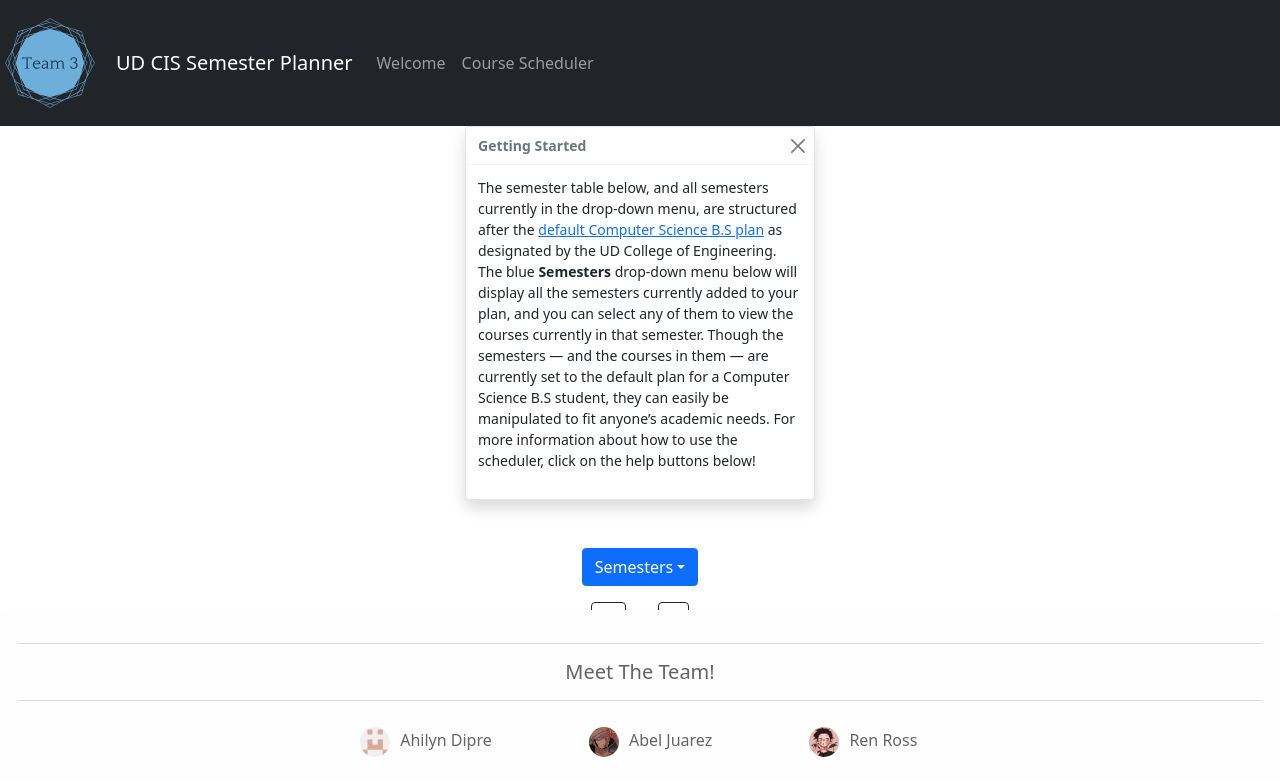
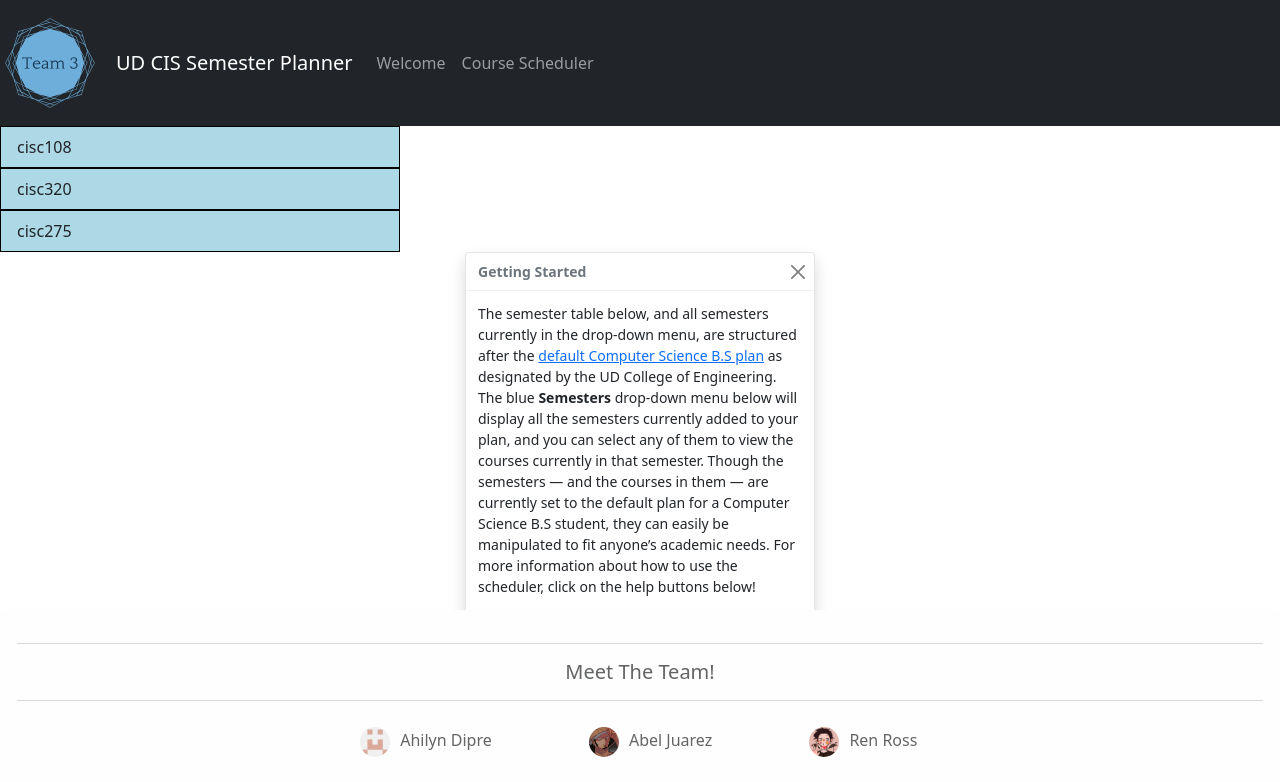
Before and after one commit to UD-CISC275-F21/ud-cis-scheduler-team-3, a React (Create React App) app: page /#/course-scheduler in a window 1280 px wide. Shown: the top 782 px of the page. Built offline with nearby package versions, Linux system fonts and the light colour scheme.

Commit message:
drag and drop portion

```diff
--- a/package.json
+++ b/package.json
@@ -4,6 +4,10 @@
   "version": "0.1.0",
   "private": true,
   "dependencies": {
+    "@chakra-ui/core": "^0.8.0",
+    "@emotion/core": "^10.1.1",
+    "@emotion/react": "^11.0.0",
+    "@emotion/styled": "^11.6.0",
     "@testing-library/jest-dom": "^5.14.1",
     "@testing-library/react": "^11.2.7",
     "@testing-library/user-event": "^12.8.3",
@@ -12,6 +16,8 @@
     "@types/react": "^17.0.26",
     "@types/react-dom": "^17.0.9",
     "bootstrap": "^5.1.3",
+    "emotion-theming": "^11.0.0",
+    "immutability-helper": "^3.1.1",
     "ngx-webstorage-service": "^4.1.0",
     "prop-types": "^15.7.2",
     "props": "^0.3.0",
--- a/src/App.tsx
+++ b/src/App.tsx
@@ -1,6 +1,8 @@
+import React from "react";
 import "./css/App.css";
-import React from "react";
 import { Footer, Header } from "./Components/WebsiteText";
+
+
 
 function App(): JSX.Element { // jsx.element = very important return type, function has to return jsx.element
 
--- a/src/Components/CourseScheduler.tsx
+++ b/src/Components/CourseScheduler.tsx
@@ -7,7 +7,9 @@ import { AddCourseModal, AddSemesterModal, RemoveCourseModal, RemoveSemesterModa
 import { CourseSchedulerMessage } from "./WebsiteText";
 import { defaultSemesters } from "./Semesters/DefaultSemesters";
 import { SemesterTable } from "./Semesters/SemesterTable";
-//import PopUp from "./Components/PopUpInstructions";
+import { DndProvider } from "react-dnd";
+import { HTML5Backend } from "react-dnd-html5-backend";
+import { DropBox } from "./DragDrop/DropBox";
 
 export function CourseScheduler(): JSX.Element {
     const [semesterList, setSemesterList] = useState(defaultSemesters);
@@ -55,6 +57,9 @@ export function CourseScheduler(): JSX.Element {
     }
 
     return <div>
+        <DndProvider backend={HTML5Backend}>
+            <DropBox />
+        </DndProvider>
         <CourseSchedulerMessage></CourseSchedulerMessage>
         <div className="CenterText">
             <DropdownButton id="dropdown-basic-button" title="Semesters" className="mt-5">
--- /dev/null
+++ b/src/Components/DragDrop/Card.tsx
@@ -0,0 +1,89 @@
+import React from "react";
+import { useDrag, useDrop, DropTargetMonitor } from "react-dnd";
+import { FC, useRef } from "react";
+import { XYCoord } from "dnd-core";
+import CardType from "../DragDrop/CardType";
+
+const style = {
+    border: "1px solid black",
+    padding: "0.5rem 1rem",
+    marginBOttom: ".5rem",
+    backgroundColor: "lightblue",
+    cursor: "move",
+};
+
+export interface CardProps {
+    id: unknown
+    text: string
+    index: number
+    moveCard: (dragIndex: number, hoverIndex: number) => void
+}
+
+interface DragItem {
+    index: number
+    id: string
+    type: string
+}
+
+export const Card: FC<CardProps> = ({id, text, index, moveCard }) => {
+    const ref = useRef<HTMLDivElement>(null);
+    const [{ handlerId }, drop] = useDrop({
+        accept: CardType.CARD,
+        collect(monitor) {
+            return {
+                handlerId: monitor.getHandlerId(),
+            };
+        },
+        hover(item: DragItem, monitor: DropTargetMonitor) {
+            if (!ref.current) {
+                return;
+            }
+            const dragIndex = item.index;
+            const hoverIndex = index;
+
+            if (dragIndex == hoverIndex){
+                return;
+            }
+
+            const hoverBoundingRect = ref.current?.getBoundingClientRect();
+
+            const hoverMiddleY = (hoverBoundingRect.bottom - hoverBoundingRect.top) / 2;
+
+            const clientOffset = monitor.getClientOffset() as XYCoord;
+
+            const hoverClientY = clientOffset.y - hoverBoundingRect.top;
+
+            if (dragIndex < hoverIndex && hoverClientY < hoverMiddleY) {
+                return;
+            }
+
+            if (dragIndex > hoverIndex && hoverClientY > hoverMiddleY) {
+                return;
+            }
+
+            moveCard(dragIndex, hoverIndex);
+
+            item.index = hoverIndex;
+        },
+    });
+
+    const [{ isDragging }, drag] = useDrag({
+        type: CardType.CARD,
+        item: () => {
+            return { id, index };
+        },
+        collect: (monitor) => ({
+            isDragging: monitor.isDragging(),
+        }),
+    });
+
+    const opacity = isDragging ? 0 : 1;
+    drag(drop(ref));
+    return (
+        <div ref={ref} style={{ ...style, opacity }} data-handler-id={handlerId}>
+            {text}
+        </div>
+    );
+};
+
+export default Card;
--- /dev/null
+++ b/src/Components/DragDrop/CardType.ts
@@ -0,0 +1,5 @@
+export const CardType = {
+    CARD: "card",
+};
+
+export default CardType;
--- /dev/null
+++ b/src/Components/DragDrop/DropBox.tsx
@@ -0,0 +1,71 @@
+import React, { FC, useState, useCallback } from "react";
+import Card from "../DragDrop/Card";
+import update from "immutability-helper";
+
+const style = {
+    width: 400,
+};
+
+export interface Item {
+  id: number
+  text: string
+}
+
+export interface ContainerState {
+  cards: Item[]
+}
+
+export const DropBox: FC = () => {
+    {
+        const [cards, setCards] = useState([
+            {
+                id: 1,
+                text: "cisc108",
+            },
+            {
+                id: 2,
+                text: "cisc320",
+            },
+            {
+                id: 3,
+                text: "cisc275",
+            },
+
+        ]);
+
+        const moveCard = useCallback(
+            (dragIndex: number, hoverIndex: number) => {
+                const dragCard = cards[dragIndex];
+                setCards(
+                    update(cards, {
+                        $splice: [
+                            [dragIndex, 1],
+                            [hoverIndex, 0, dragCard],
+                        ],
+                    }),
+                );
+            },
+            [cards],
+        );
+
+        const renderCard = (card: { id: number; text: string }, index: number) => {
+            return (
+                <Card
+                    key={card.id}
+                    index={index}
+                    id={card.id}
+                    text={card.text}
+                    moveCard={moveCard}
+                />
+            );
+        };
+
+        return (
+            <>
+                <div style={style}>{cards.map((card, i) => renderCard(card, i))}</div>
+            </>
+        );
+    }
+};
+
+export default DropBox;
--- /dev/null
+++ b/src/Components/DragDrop/Testing.ts
@@ -0,0 +1 @@
+export { DropBox as default } from "../DragDrop/DropBox";
```
Also changed, not shown: 1 other file (tests, documents, lock files or other folders).
